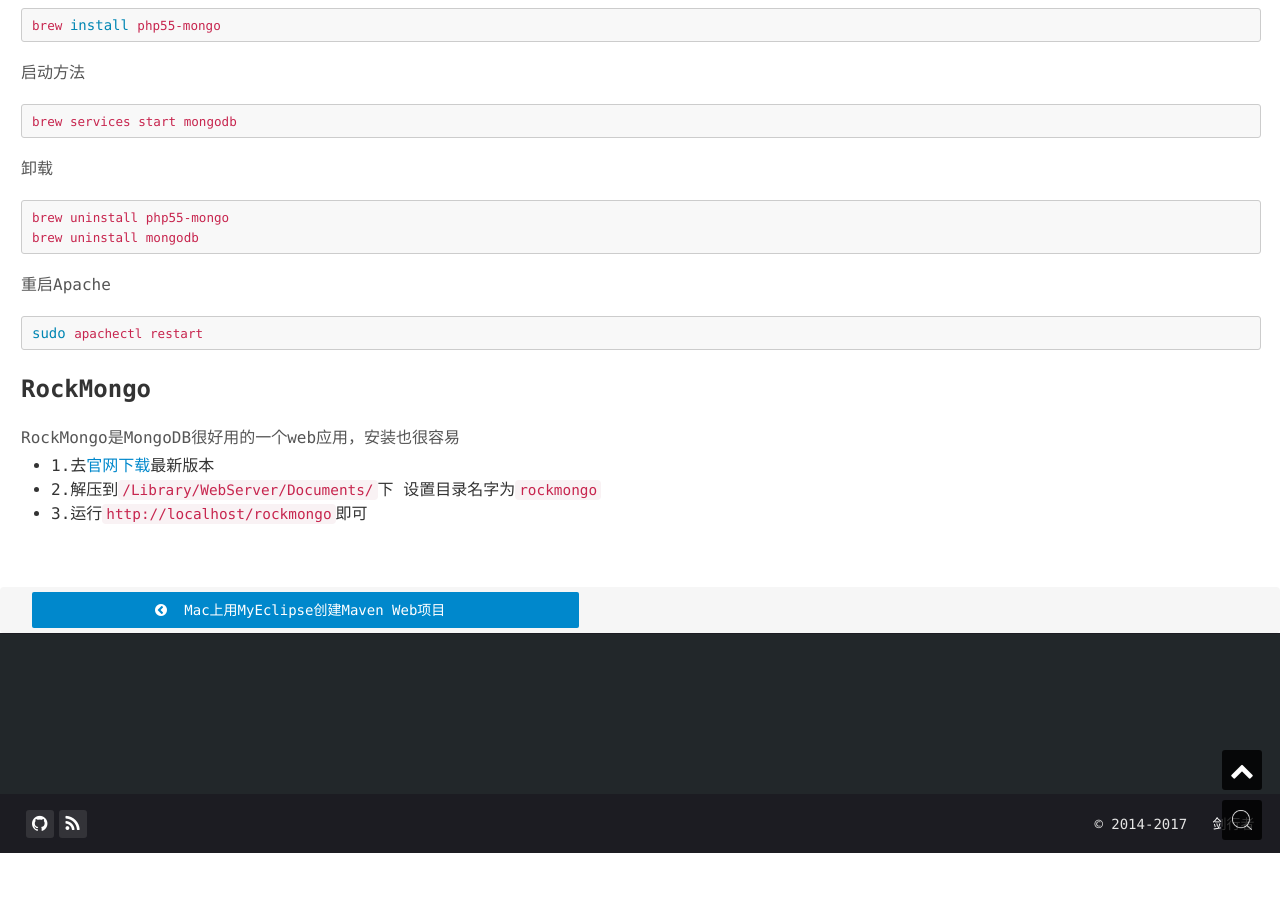
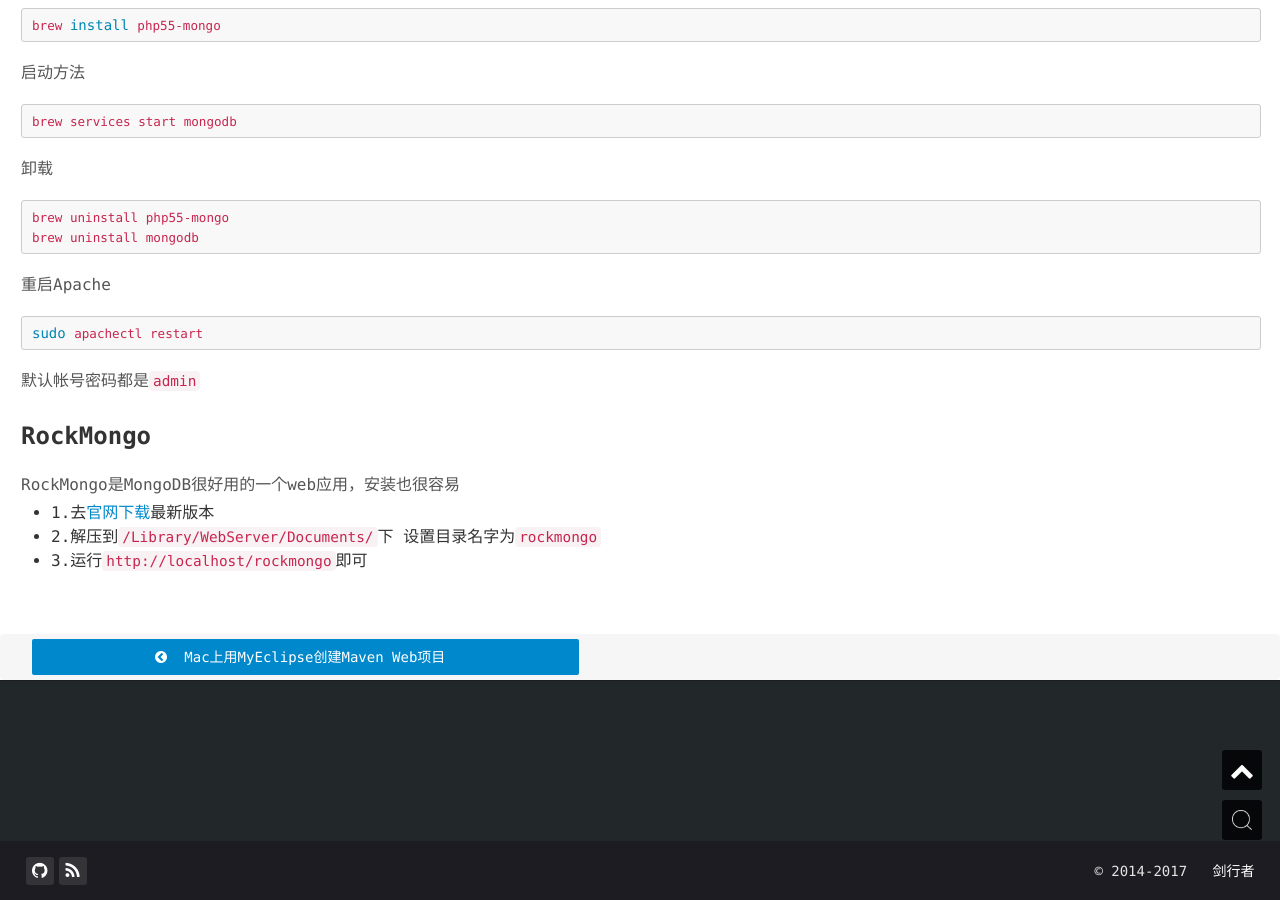
Before and after one commit to psvmc/myblog_jekyll, a Jekyll site: the page built from _posts/2016-05-13-mac-brew.md, in a window 1280 px wide and 900 px high, scrolled down 9210 px. Built offline with Jekyll 4.4.1, drawn with Linux system fonts in a browser that asks for light colours; nearby versions of some CDN libraries; before the commit the page ends 10063 px from its top, so only the background shows below that.

Commit message:
文章更新

````diff
--- a/_posts/2016-05-13-mac-brew.md
+++ b/_posts/2016-05-13-mac-brew.md
@@ -435,6 +435,8 @@
 sudo apachectl restart
 ```
 
+默认帐号密码都是`admin`
+
 ### RockMongo
 
 RockMongo是MongoDB很好用的一个web应用，安装也很容易
````
